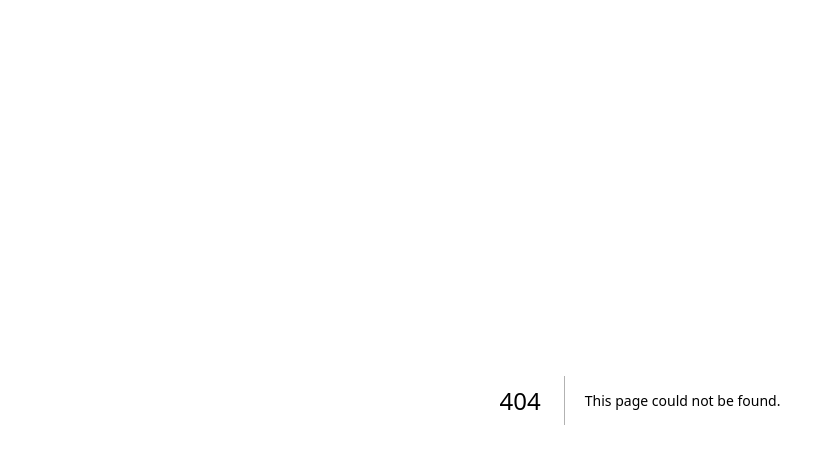
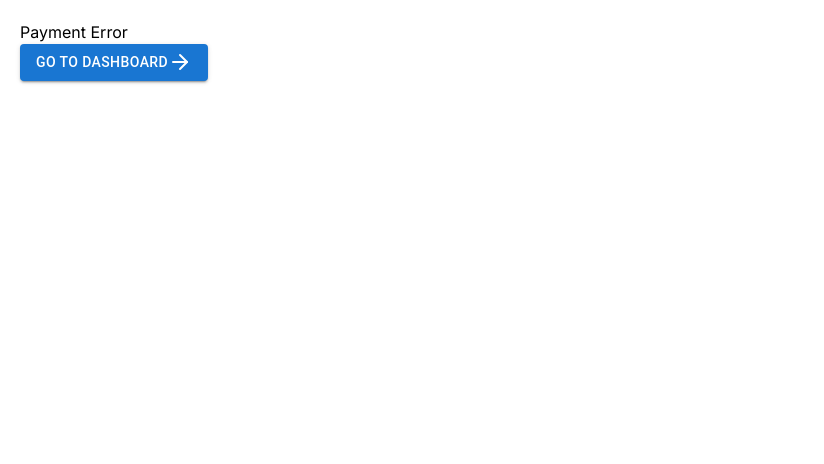
Before and after one commit to Jawadx7/fintex, a Next.js app: page /error/payment_error in a window 1280 px wide. Before the commit this address had no page. Shown: the top 464 px of the page, without its empty margins (0-824 px from the left). Built offline with nearby package versions, Linux system fonts and the light colour scheme.

Commit message:
update navbar and dashboard ui

```diff
--- /dev/null
+++ b/app/(routes)/(private)/error/payment_error/page.jsx
@@ -0,0 +1,11 @@
+import ButtonLink from "../../../../components/ButtonLink";
+
+const page = () => {
+  return (
+    <main className="p-5">
+      <div>Payment Error</div>
+      <ButtonLink path="/dashboard" text="Go to Dashboard" />
+    </main>
+  );
+};
+export default page;
--- a/app/components/Navbar.jsx
+++ b/app/components/Navbar.jsx
@@ -46,6 +46,9 @@ const Navbar = () => {
           <li>
             <a href="#faqs">FAQs</a>
           </li>
+          <li>
+            <a href="/dashboard">Dashboard</a>
+          </li>
         </ul>
 
         <Link href="/auth">
--- a/app/components/private/Sidebar.jsx
+++ b/app/components/private/Sidebar.jsx
@@ -21,10 +21,13 @@ const Sidebar = ({ setActivePage, setSidebarStatus, sidebarStatus }) => {
         sidebarStatus === "opened" ? "left-0" : "left-[-100%]"
       } lg:relative flex-[3] lg:flex-[1]`}
     >
-      <div className="flex align-center space-x-2 mx-[1rem] mt-[1rem]">
+      <Link
+        href="/"
+        className="flex align-center space-x-2 mx-[1rem] mt-[1rem]"
+      >
         <Image src={logo} alt="" width={30} />
         <h1 className="h3 text-[1.3rem]">Fintex</h1>
-      </div>
+      </Link>
 
       <ArrowLeftCircle
         size={30}
--- a/app/pages/dashboard/UserDashboard.jsx
+++ b/app/pages/dashboard/UserDashboard.jsx
@@ -23,7 +23,7 @@ const UserDashboard = () => {
       {/* left account info */}
       <div className="dashboard_left flex-[4] p-2 py-2 md:h-[90vh]">
         {/* top cash amount boxes */}
-        <div className="w-full grid grid-cols-1 md:grid-cols-2 lg:grid-cols-4 gap-4">
+        <div className="w-full grid grid-cols-2 lg:grid-cols-4 gap-4">
           {/* balance */}
           <div className="shadow-md p-3 rounded-md bg-white hover:bg-primary text-primary hover:text-white transition-smooth cursor-default relative">
             <MoreVertical className="absolute top-2 right-2 cursor-pointer" />
```
Also changed, not shown: public/templates/original-7.png (added).
